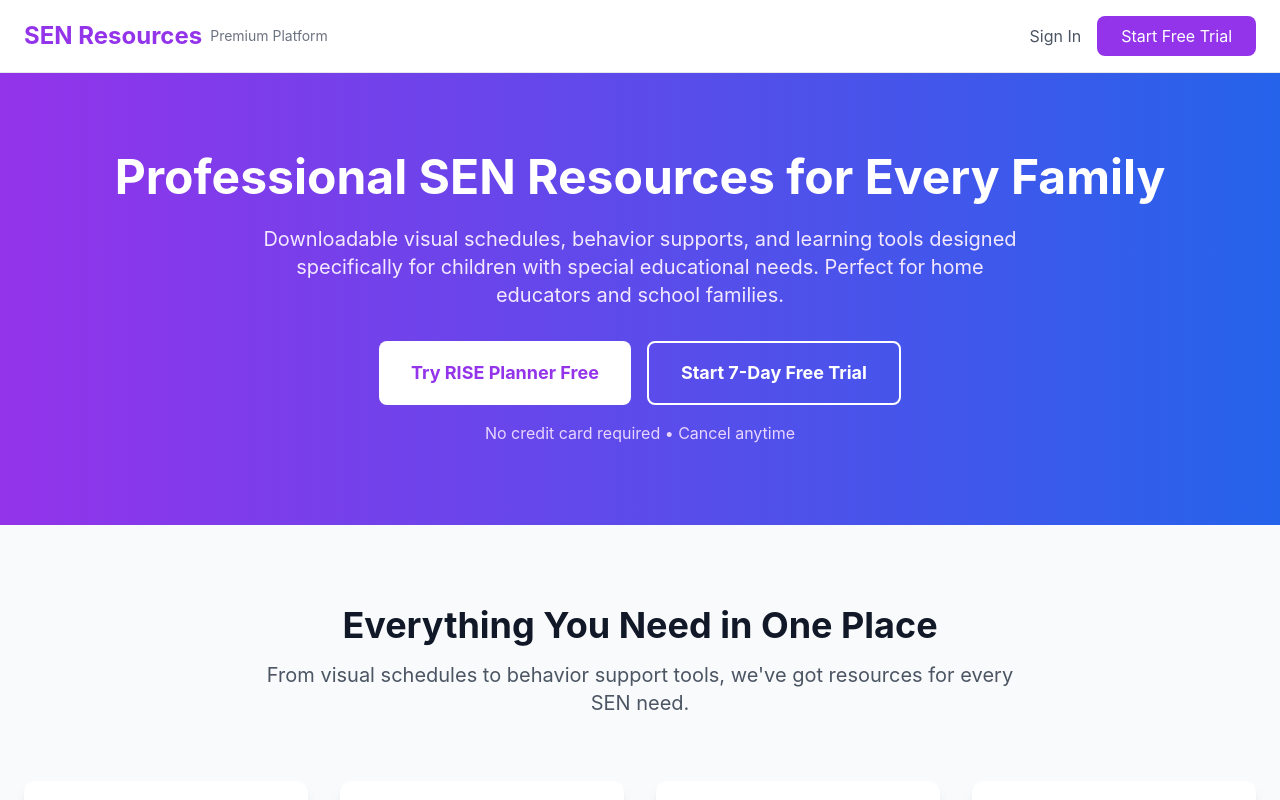
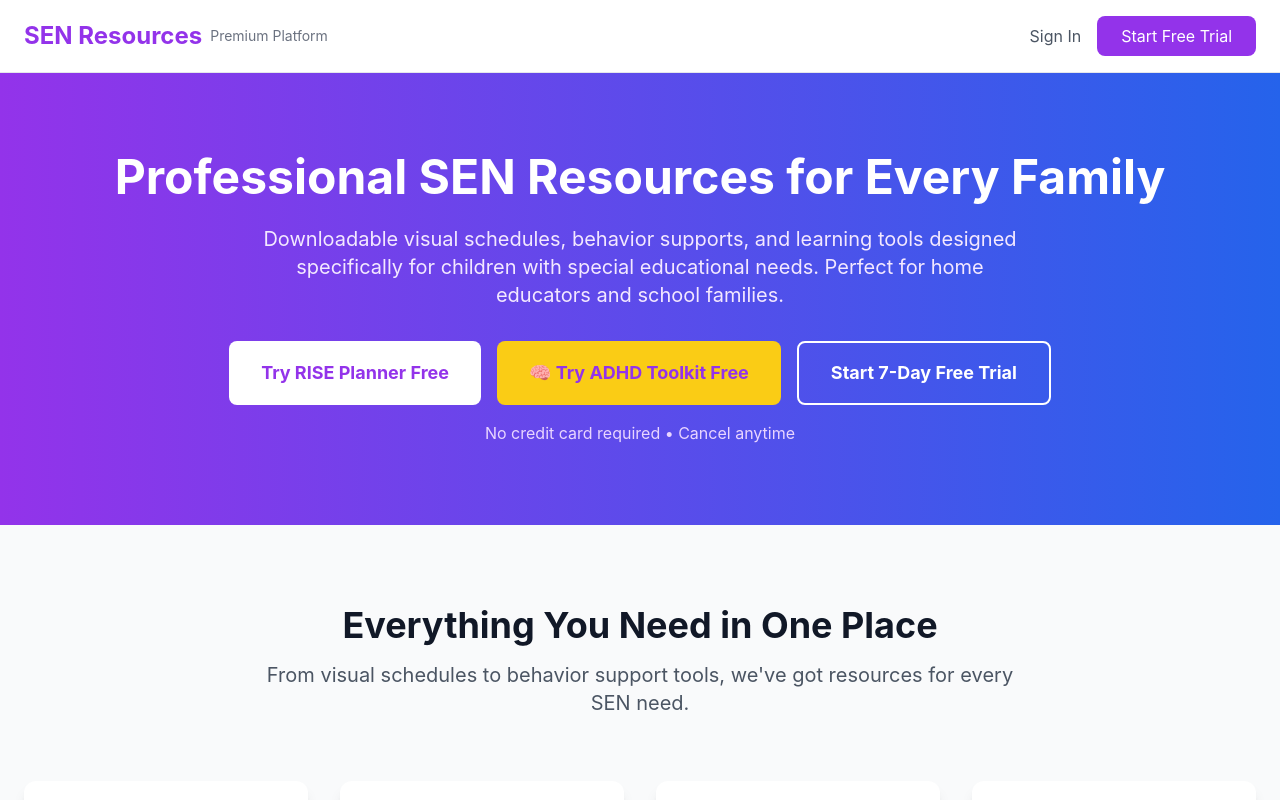
Before and after one commit to Kassa7680/sen-resources-website, a React (Create React App) app: page / in a window 1280 px wide. Shown: the top 800 px of the page. Built offline with nearby package versions, Linux system fonts and the light colour scheme; the HTML template or start-up script is replaced by a standard one.

Commit message:
Update App.js

```diff
--- a/src/App.js
+++ b/src/App.js
@@ -2,6 +2,7 @@ import React, { useState, useEffect } from 'react';
 import { BrowserRouter as Router, Routes, Route, Navigate, Link, useNavigate } from 'react-router-dom';
 import { Search, Filter, Download, Star, Heart, User, Bell, Settings, Menu, X, Eye, Edit3, Crown, BookOpen, Clock, TrendingUp, Grid, List, Play, CheckCircle, ArrowRight, Shield, Zap, Users } from 'lucide-react';
 import RISEPlanner from './RISEPlanner.js';
+import ADHDFocusToolkit from './ADHDFocusToolkit.jsx';
 // Mock Authentication Context
 const AuthContext = React.createContext();
 
@@ -150,6 +151,12 @@ const LandingPage = () => {
     className="bg-white text-purple-600 px-8 py-4 rounded-lg font-bold text-lg hover:bg-gray-100 transition-colors"
   >
     Try RISE Planner Free
+  </button>
+      <button
+    onClick={() => navigate('/adhd-toolkit')}
+    className="bg-yellow-400 text-purple-600 px-8 py-4 rounded-lg font-bold text-lg hover:bg-yellow-300 transition-colors"
+  >
+    🧠 Try ADHD Toolkit Free
   </button>
   <button
     onClick={() => navigate('/signup')}
@@ -1251,6 +1258,7 @@ const App = () => {
   <Route path="/login" element={<LoginPage />} />
   <Route path="/signup" element={<SignupPage />} />
   <Route path="/rise-planner" element={<RISEPlanner />} />
+    <Route path="/adhd-toolkit" element={<ADHDFocusToolkit />} />
           <Route
             path="/dashboard"
             element={
```
